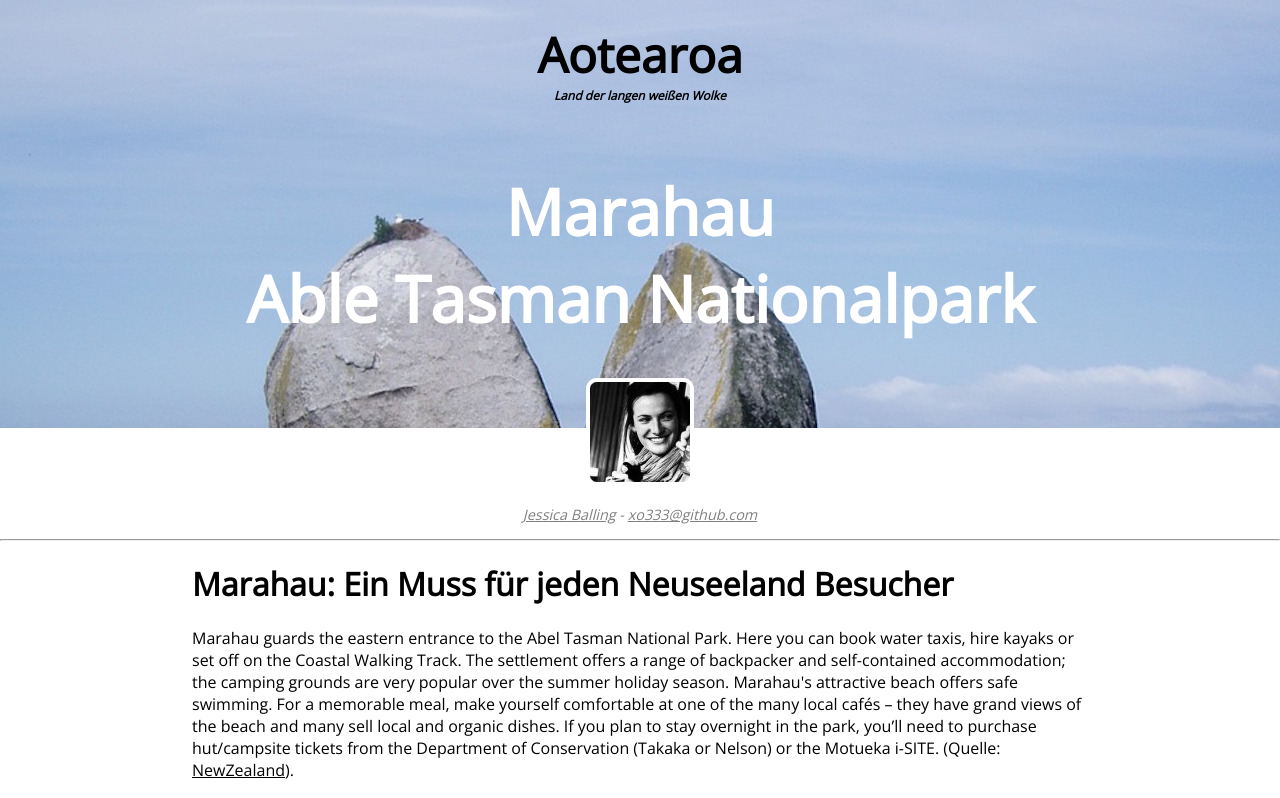
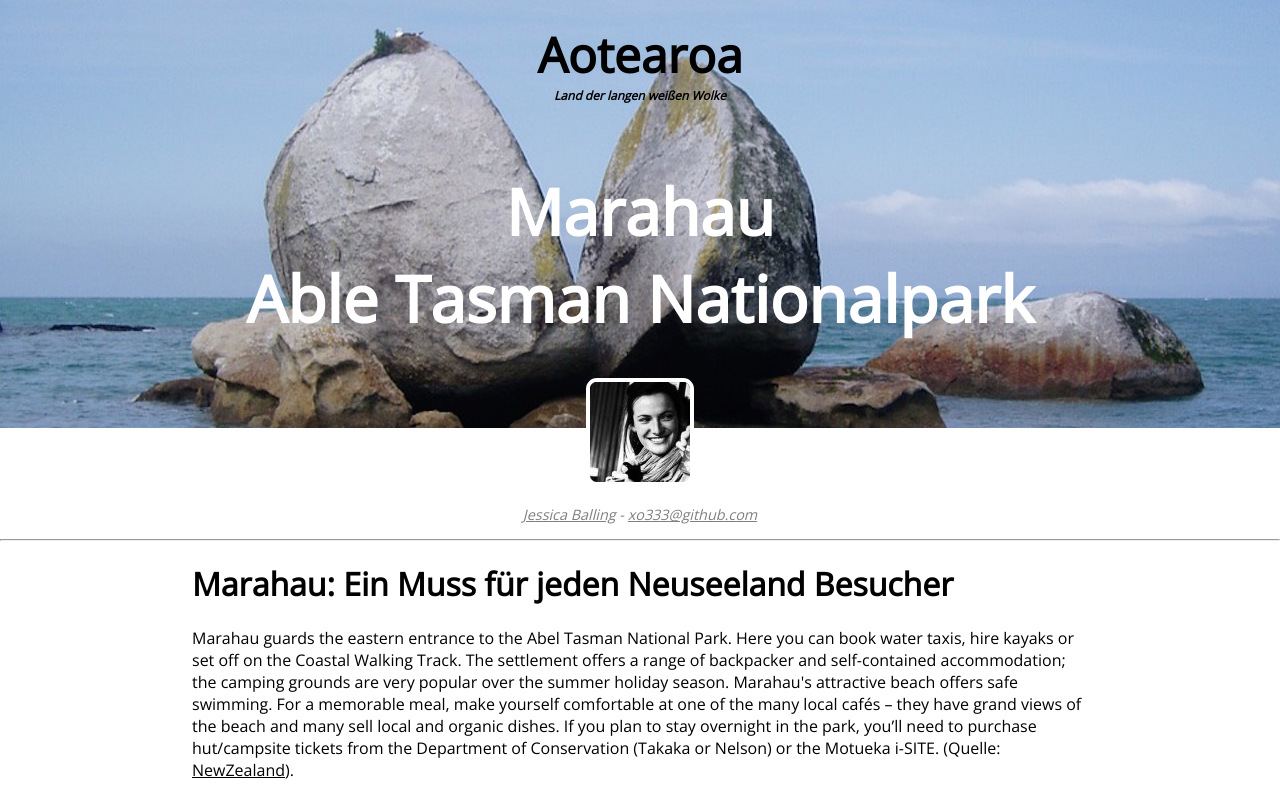
Before and after one commit to xo333/s3, a plain HTML site: page index.html in a window 1280 px wide. Shown: the top 798 px of the page. Drawn offline with nearby package versions, Linux system fonts and the light colour scheme.

Commit message:
header bild position angepasst

```diff
--- a/styles.css
+++ b/styles.css
@@ -14,6 +14,7 @@ body {
     text-align: center;
     background-color: salmon;
     background-image: url("images/header.jpg");
+    background-position-y: 35%;
 }
 #header h2 {
     font-size: 4em;
```
